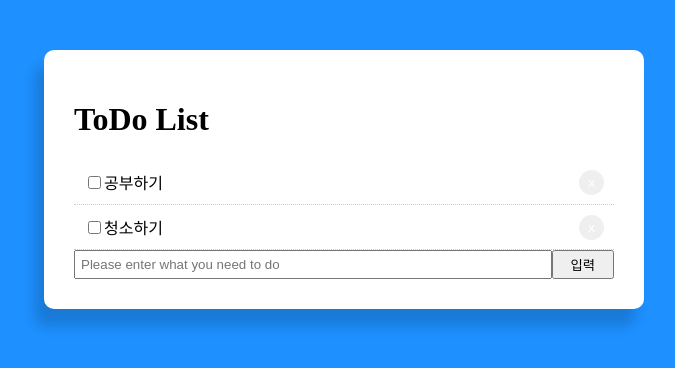
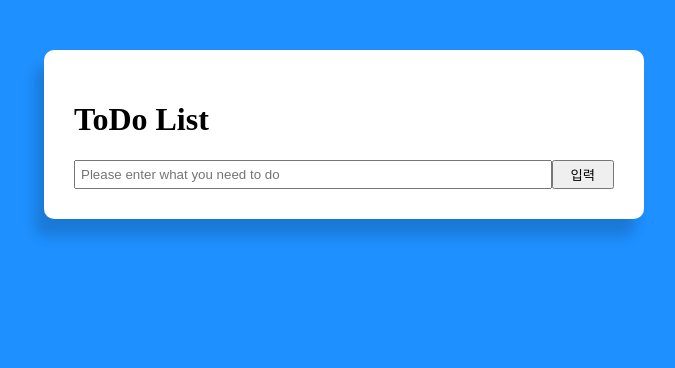
Before and after one commit to JHKIMS/React_Start, a React (Create React App) app: page / in a window 1280 px wide. Shown: the top 368 px of the page, without its empty margins (296-971 px from the left). Built offline with nearby package versions, Linux system fonts and the light colour scheme.

Commit message:
React-ToDo완료한 일 표시하기

```diff
--- a/src/App.js
+++ b/src/App.js
@@ -11,27 +11,15 @@
     float: "right"
   }
 
-  getStyle = () =>{
+  getStyle = (completed) =>{
     return{
       padding:"10px",
       borderBottom:"1px #ccc dotted",
-      textDecoration:"none"
+      textDecoration: completed ? "line-through":"none",
     }
   }
   state={
-    todoDatas : [
-      {
-        id:"1",
-        title:"공부하기",
-        completed: true
-      },
-      {
-        id:"2",
-        title:"청소하기",
-        completed: false
-      },
-    ],
-
+    todoDatas : [],
     value: ""
   }
 
@@ -58,7 +46,17 @@
     };
 
     //새로운 할 일 더해주기.
-    this.setState({ todoDatas: [...this.state.todoDatas, newTodo]})
+    this.setState({ todoDatas: [...this.state.todoDatas, newTodo], value:""})
+  }
+
+  handleCompleChange = (id) => {
+    let newTodoData = this.state.todoDatas.map((data) => {
+      if(data.id === id){
+        data.completed = !data.completed;
+      }
+      return data;
+    });
+    this.setState({todoDatas: newTodoData})
   }
 
   render(){
@@ -70,8 +68,8 @@
           </div>
 
         {this.state.todoDatas.map((data) =>(
-          <div style={this.getStyle()} key={data.id}>
-            <input type="checkbox" defaultChecked={false} />
+          <div style={this.getStyle(data.completed)} key={data.id}>
+            <input type="checkbox" defaultChecked={false} onChange={()=>this.handleCompleChange(data.id)} />
               {data.title}
             <button style={this.btnStyle} onClick={()=>this.handleClick(data.id)}>x</button>
           </div>
@@ -80,10 +78,10 @@
 {/* Todo리스트 추가하는 부분 */}
           <form style={{display:'flex'}} onSubmit={this.handleSubmit}>
             <input type="text" name="value"
-            style={{flex:'10', padding:'5px'}}
-            placeholder="Please enter what you need to do"
-            value={this.state.value}
-            onChange={this.handleChange}
+                  style={{flex:'10', padding:'5px'}}
+                  placeholder="Please enter what you need to do"
+                  value={this.state.value}
+                  onChange={this.handleChange}
             />
 
             <input type="submit"
```
